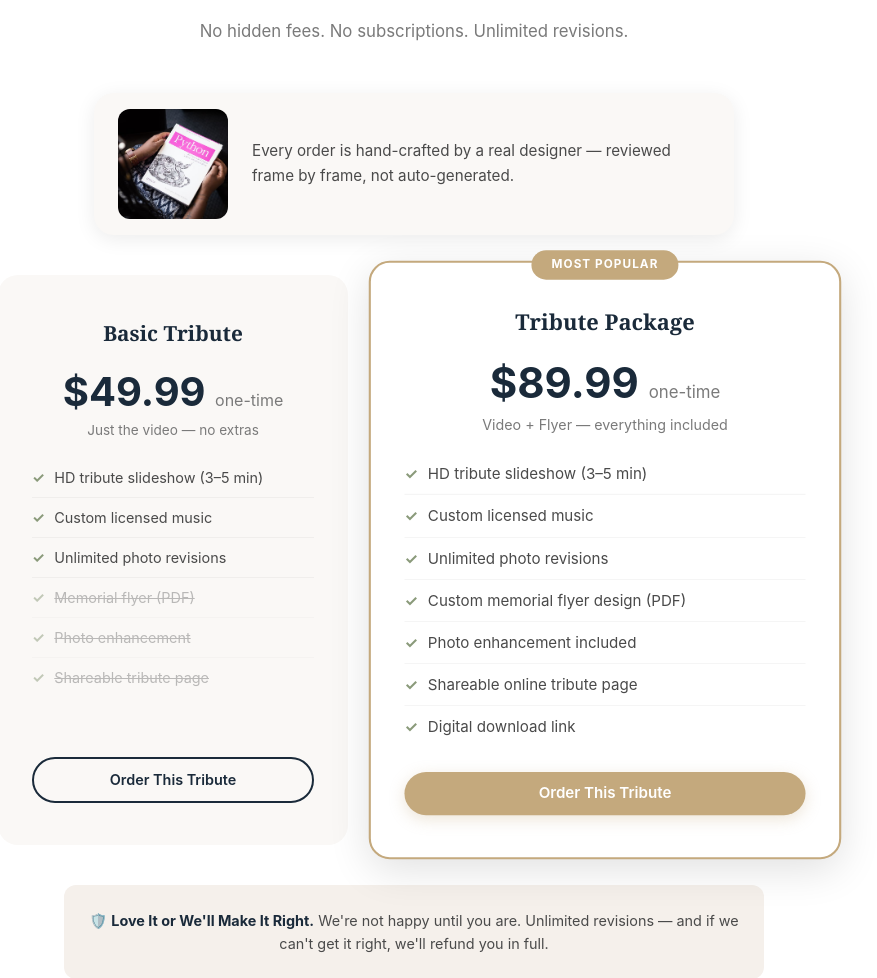
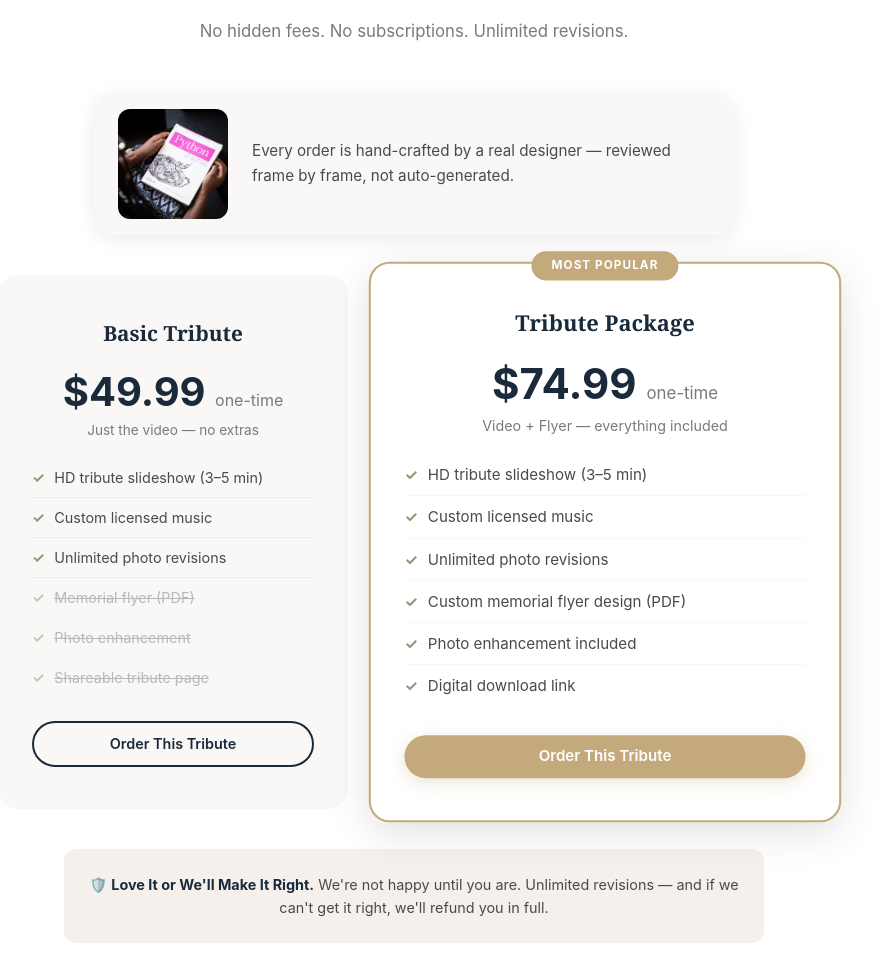
Before and after one commit to DZA6/mms-website, a Django app: page / in a window 1280 px wide. Shown: the part 1591-2569 px from the top of the page, without its empty margins (226-1103 px from the left). Run offline with Django 5.2, Linux system fonts and the light colour scheme.

Commit message:
Remove tribute page from Tribute Package; drop package price to $74.99

```diff
--- a/main/management/commands/analytics_digest.py
+++ b/main/management/commands/analytics_digest.py
@@ -42,7 +42,7 @@ class Command(BaseCommand):
             "",
             f"New orders:          {orders.count()}",
             f"  Basic ($49.99):    {orders.filter(tier='basic').count()}",
-            f"  Package ($89.99):  {orders.filter(tier='digital').count()}",
+            f"  Package ($74.99):  {orders.filter(tier='digital').count()}",
             f"Paid orders:         {paid_orders.count()}",
             f"Revenue:             ${revenue_cents / 100:.2f}",
             "",
--- a/main/models.py
+++ b/main/models.py
@@ -14,7 +14,7 @@ class Photo(models.Model):
 class Order(models.Model):
     TIER_CHOICES = [
         ('basic', 'Basic Tribute — $49.99'),
-        ('digital', 'Tribute Package — $89.99'),
+        ('digital', 'Tribute Package — $74.99'),
     ]
     STATUS_CHOICES = [
         ('pending', 'Pending Payment'),
--- a/main/views.py
+++ b/main/views.py
@@ -20,7 +20,7 @@ stripe.api_key = settings.STRIPE_SECRET_KEY
 
 TIER_PRICES = {
     'basic': 4999,
-    'digital': 8999,
+    'digital': 7499,
     'print': 9900,
     'complete': 19900,
 }
--- a/templates/index.html
+++ b/templates/index.html
@@ -84,7 +84,7 @@
             <div class="pricing-card featured">
                 <div class="pricing-badge">Most Popular</div>
                 <h3>Tribute Package</h3>
-                <div class="price">$89.99 <span>one-time</span></div>
+                <div class="price">$74.99 <span>one-time</span></div>
                 <p class="price-note" style="color:var(--text-light);font-size:0.85rem;">Video + Flyer — everything included</p>
                 <ul class="pricing-features">
                     <li>HD tribute slideshow (3–5 min)</li>
@@ -92,7 +92,6 @@
                     <li>Unlimited photo revisions</li>
                     <li>Custom memorial flyer design (PDF)</li>
                     <li>Photo enhancement included</li>
-                    <li>Shareable online tribute page</li>
                     <li>Digital download link</li>
                 </ul>
                 <a href="{% url 'add_to_cart' 'digital' %}" class="btn btn-gold" style="width:100%;justify-content:center;">Order This Tribute</a>
--- a/templates/pricing.html
+++ b/templates/pricing.html
@@ -24,7 +24,7 @@
             <div class="pricing-card featured">
                 <div class="pricing-badge">Most Popular</div>
                 <h3>Tribute Package</h3>
-                <div class="price">$89.99 <span>one-time</span></div>
+                <div class="price">$74.99 <span>one-time</span></div>
                 <p class="price-note" style="color:var(--text-light);font-size:0.85rem;">Video + Flyer — everything included</p>
                 <ul class="pricing-features">
                     <li>HD tribute slideshow (3–5 min)</li>
@@ -32,7 +32,6 @@
                     <li>Unlimited photo revisions</li>
                     <li>Custom memorial flyer design (PDF)</li>
                     <li>Photo enhancement included</li>
-                    <li>Shareable online tribute page</li>
                     <li>Digital download link</li>
                 </ul>
                 <a href="{% url 'add_to_cart' 'digital' %}" class="btn btn-gold" style="width:100%;justify-content:center;">Order This Tribute</a>
```
Also changed, not shown: main/migrations/0013_alter_order_tier.py (added).
